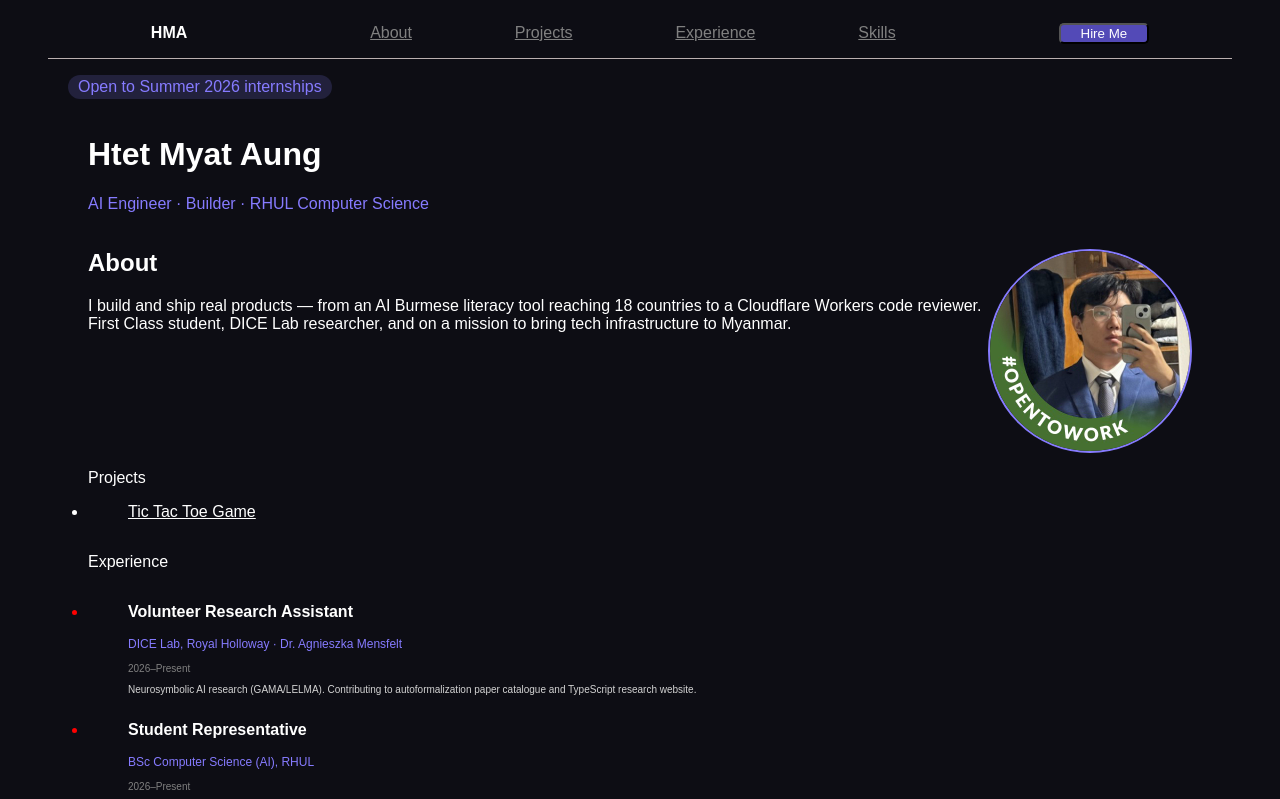
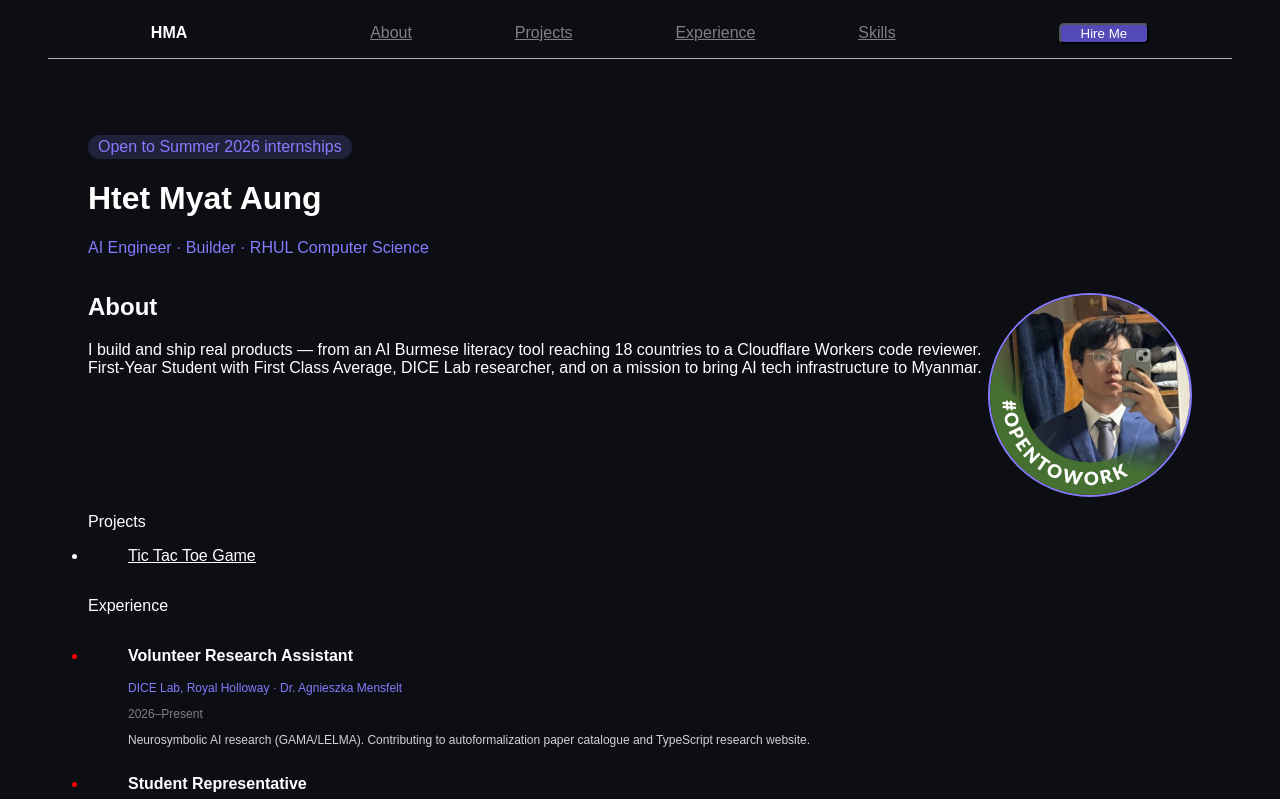
Before and after one commit to HtetMyatAungg/PersonalWebsite, a plain HTML site: page index.html in a window 1280 px wide. Shown: the top 799 px of the page. Drawn offline with Linux system fonts and the light colour scheme.

Commit message:
change spacing

```diff
--- a/index.html
+++ b/index.html
@@ -24,7 +24,7 @@
     <div class = "about">
         <h2><img class = "profile-pic" src="profile.jpg" alt="Profile Picture">
         </img> About</h2>
-        <p>I build and ship real products — from an AI Burmese literacy tool reaching 18 countries to a Cloudflare Workers code reviewer. First Class student, DICE Lab researcher, and on a mission to bring tech infrastructure to Myanmar.</p>
+        <p>I build and ship real products — from an AI Burmese literacy tool reaching 18 countries to a Cloudflare Workers code reviewer. First-Year Student with First Class Average, DICE Lab researcher, and on a mission to bring AI tech infrastructure to Myanmar.</p>
     </div>
 
     <div class = "projects">
--- a/main.css
+++ b/main.css
@@ -6,10 +6,10 @@
     padding-left: 20px;
 }
 
-.intro{
-    position: sticky;
-    top: 0;
-
+div.intro{
+    padding-top: 60px;
+    display:inline-block;
+    margin: 0;
 }
 
 .intro-text{
@@ -18,6 +18,8 @@
     background-color: #857bf82d;
     border-radius: 20px;
     padding: 3px 10px;
+    margin-left: 20px;
+    margin-bottom: 0;
 }
 
 img {
@@ -56,12 +58,12 @@ body{
 
 .year{
     color: gray;
-    font-size: 10px;
+    font-size: 12px;
 }
 
 .description{
     color: lightgray;
-    font-size: 10px;
+    font-size: 12px;
 }
 
 .About, .Projects, .Experience, .Skills{
```
